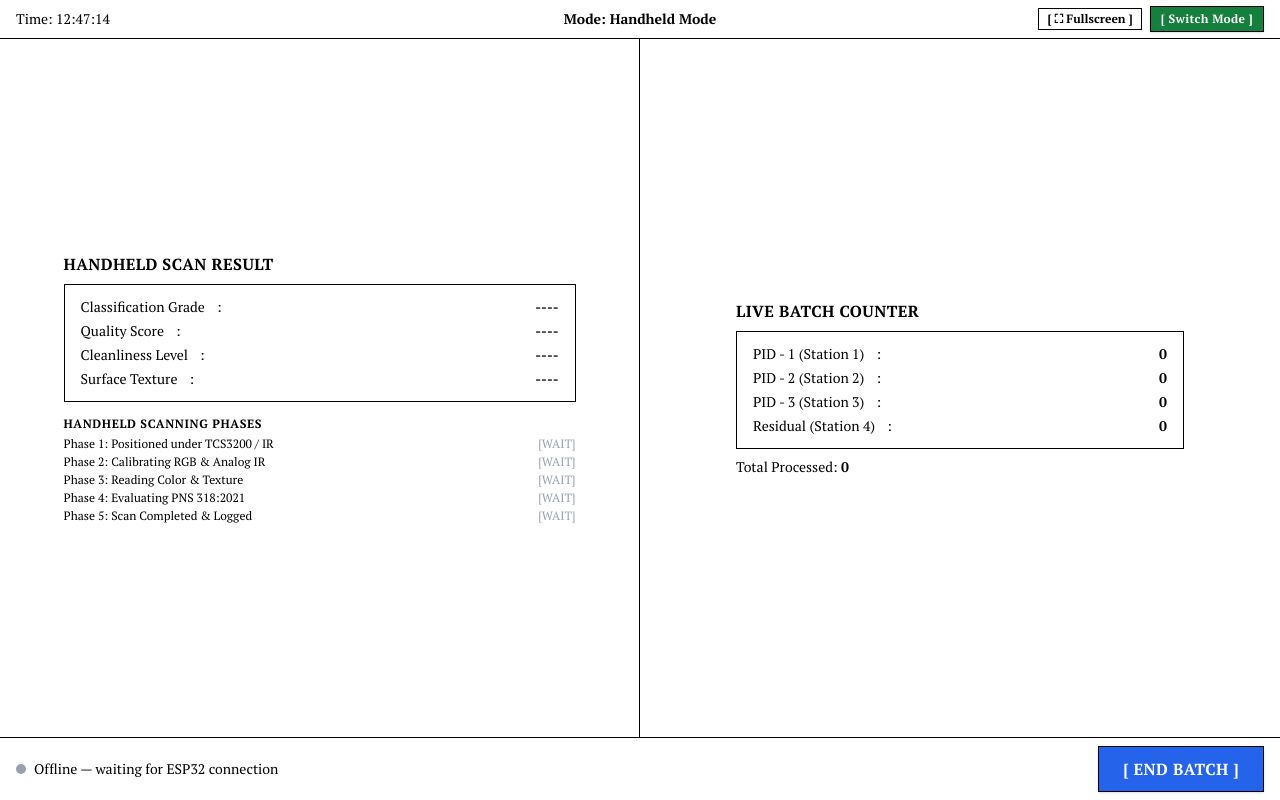
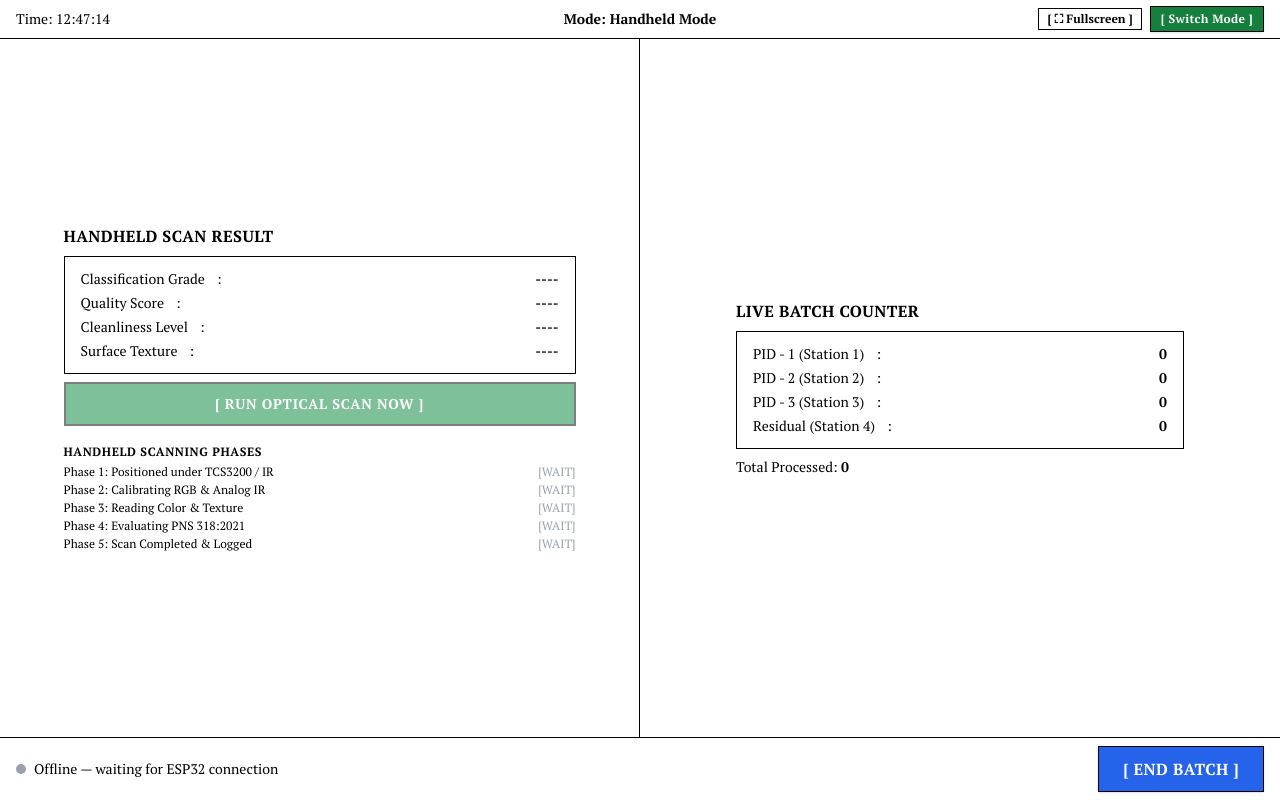
Before and after one commit to Nitorandomnumber/pinaqualifi, a Next.js app: page /dashboard/handheld in a window 1280 px wide. Built offline with nearby package versions, Linux system fonts and the light colour scheme; no server answers.

Commit message:
feat: add trigger scan button to handheld dashboard

```diff
--- a/app/dashboard/handheld/page.tsx
+++ b/app/dashboard/handheld/page.tsx
@@ -88,12 +88,26 @@ function IdentifierStatus() {
 }
 
 export default function HandheldDashboard() {
+  const { triggerScan, connection } = useMachine()
+  const isConnected = connection === 'connected'
+
   return (
     <ConsoleShell>
       <DashboardHeader modeLabel="Handheld Mode" />
       <DashboardBody
         scanTitle="HANDHELD SCAN RESULT"
-        scanFooter={<HandheldPhases />}
+        scanFooter={
+          <div className="flex flex-col gap-3">
+            <button
+              onClick={triggerScan}
+              disabled={!isConnected}
+              className="w-full py-2.5 text-xs sm:text-sm font-bold uppercase border-2 border-black bg-green-700 text-white hover:bg-green-800 disabled:opacity-50 disabled:cursor-not-allowed tracking-wider"
+            >
+              [ Run Optical Scan Now ]
+            </button>
+            <HandheldPhases />
+          </div>
+        }
       />
       <footer className="flex items-center gap-2 border-t border-black px-4 py-2 bg-white text-black">
         <IdentifierStatus />
```
